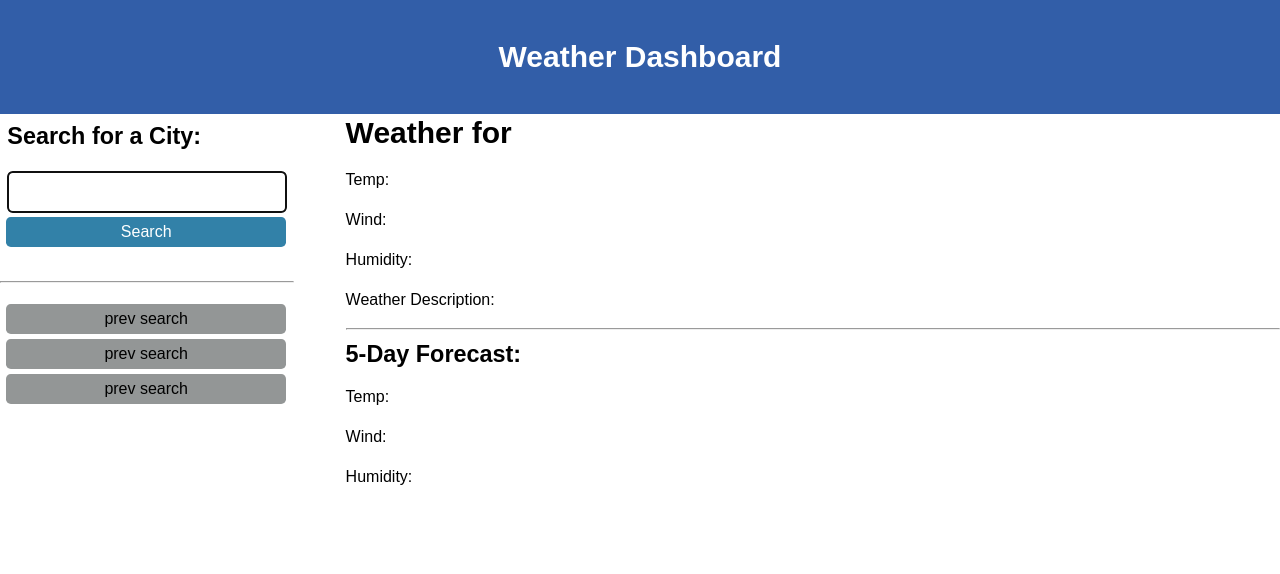
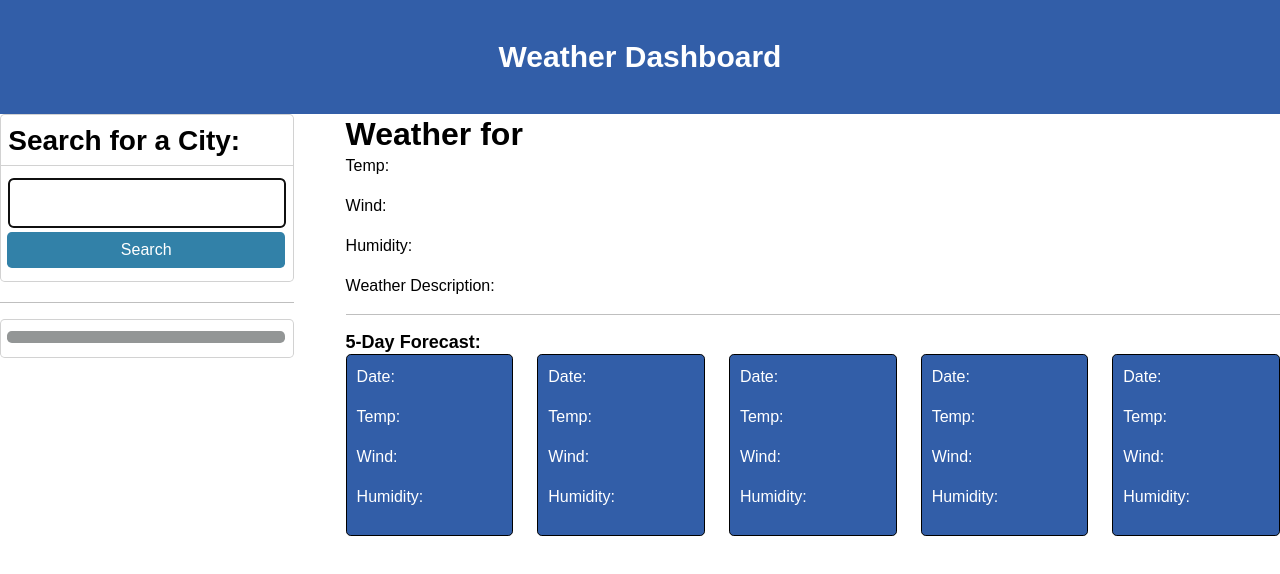
Before and after one commit to jaschmidt22/weather-dashboard, a plain HTML site: page index.html in a window 1280 px wide. Drawn offline with nearby package versions, Linux system fonts and the light colour scheme.

Commit message:
added rows and columns and more functions

```diff
--- a/assets/script.js
+++ b/assets/script.js
@@ -1,14 +1,51 @@
 
 
 var cityName = "";
+//store prev searched cities
+var previouslySearchedCities = JSON.parse(localStorage.getItem("previouslySearchedCities")) || [];
 
-// Add an event listener for the form submission
+var savedCities = localStorage.getItem("previouslySearchedCities");  //load prev searches from local storage
+if (savedCities) {
+    previouslySearchedCities = JSON.parse(savedCities);
+}
 
+// Function to save list of previously searched cities to local storage
+function saveCitiesToLocalStorage() {
+    localStorage.setItem("previouslySearchedCities", JSON.stringify(previouslySearchedCities));
+}
+
+function addCityToPreviouslySearched(cityName) {
+    previouslySearchedCities.push(cityName);
+    saveCitiesToLocalStorage();
+    updatePreviouslySearchedButtons();
+}
+
+//function to update HTML with buttons of previous searches
+function updatePreviouslySearchedButtons() {
+    var previousSearchesContainer = document.getElementById("previous-searches");
+    previousSearchesContainer.innerHTML = "";
+
+    previouslySearchedCities.forEach(function (cityName) {
+        var button = document.createElement("button");
+        button.textContent = cityName;
+        button.classList.add("btn-prev");
+        button.addEventListener("click", function () {
+            getLatLong(cityName);   //when button is clicked fetch weather info
+        });
+        previousSearchesContainer.appendChild(button);
+    });
+}
+
+addCityToPreviouslySearched(cityName);
+    console.log(cityName);
+
+//event listener for the form submission
 document.getElementById("city-form").addEventListener("submit", function (event) {
     event.preventDefault(); // Prevent the form from submitting
     cityName = document.getElementById("cityname").value;
     getLatLong(cityName); // Call a function to fetch lat and long
 });
+
 
 function getLatLong(cityName) {
     var queryURL = `https://api.openweathermap.org/geo/1.0/direct?q=${cityName}&appid=a749e0f3c96ca48cd42ff8ccf52c401a`;
@@ -24,11 +61,11 @@ function getLatLong(cityName) {
             getWeatherData(lat, lon);
         })
         .catch(function (error) {
-            console.log("Error: " + error);
+            console.log("Error: " + error);      //log any error
         });
 }
 function getWeatherData(lat, lon) {
-    var weatherAPIKey = "a749e0f3c96ca48cd42ff8ccf52c401a"; // Replace with your OpenWeatherMap API key
+    var weatherAPIKey = "a749e0f3c96ca48cd42ff8ccf52c401a"; //API key
 
     // Construct the URL for fetching weather data
     var weatherURL = `https://api.openweathermap.org/data/2.5/weather?lat=${lat}&lon=${lon}&appid=${weatherAPIKey}&units=imperial`;
@@ -43,15 +80,15 @@ function getWeatherData(lat, lon) {
             displayWeatherData(data);
         })
         .catch(function (error) {
-            console.log("Error fetching weather data: " + error);
+            console.log("Error fetching weather data: " + error);    //log any error
         });
 }
 
-function displayWeatherData(data, forecastData) {
+function displayWeatherData(data) {
     // Extract and display relevant weather information
     var cityName = data.name;
     var now = dayjs().format('MM/D/YY');
-   //console.log(now.format());
+    console.log(now);
     var temperatureFahrenheit = data.main.temp;
     var humidity = data.main.humidity;
     var windSpeed = data.wind.speed;
@@ -72,21 +109,59 @@ document.getElementById("city-form").addEventListener("submit", function (event)
     getLatLong(cityName);
 })
 
-//display 5 day forecast
-var forecastContainer = document.getElementById("forecast-container");
-forecastContainer.innerHTML = "";  //clear previous forecast info
+//get 5 day forecast
+function getFiveDayForecast(lat, lon) {
+    var weatherAPIKey = "a749e0f3c96ca48cd42ff8ccf52c401a";
+
+    var forecastURL= `https://api.openweathermap.org/data/2.5/forecast?lat=${lat}&lon=${lon}&appid=${weatherAPIKey}&units=imperial`;
 
 
-for (var i = 1; i <= 5; i++) {
-    var forecastItem = forecastData[i];
-    var forecastDate = dayjs.unix(forecastItem.dt).format('MM/D/YY');
-    var forecastTemperatureFahrenheit = forecastItem.main.temp;
-    var forecastWindSpeed = forecastItem.wind.speed;
-    var forecastHumidity = forecastItem.main.humidity;
-    var forecastWeatherDescription = forecastItem.weather[0].description;
+    // fetch 5 day forecast
+    fetch(forecastURL)
+        .then(function (response) {
+            return response.json();
+        })
+        .then(function (data) {
+            displayFiveDayForecast(forecastData);
+        })
+        .catch(function (error) {
+            console.loge("error fetching 5 day forecast data:" + error);   //log any errors
+        });
+    }
+function displayFiveDayForecast(forecastData) {   //function to display 5 day forecast
+    for (var i = 0; i < 5; i++) {
+        var forecastItem = forecastData[i];
+        var dateID = "forecast-date-" + i;
+        var tempID = "forecast-temperature-fahrenheit-" + i;
+        var windID = "forecast-wind-speed-" + i;
+        var humidityID = "forecast-humidity-" + i;
 
-forecastContainer.appendChild(forecastData);
+        var forecastDate = dayjs.unix(forecastItem.dt).format('MM/D/YY');
+        var forecastTemperatureFahrenheit = forecastItem.main.temp;
+        var forecastWindSpeed = forecastItem.wind.speed;
+        var forecastHumidity = forecastItem.main.humidity;
+
+        //update HTML elements with forecast data
+        document.getElementById(dateID).textContext = "Date: " + forecastDate;
+        document.getElementById(tempID).textContent = "Temp: " + forecastTemperatureFahrenheit + "°F";
+        document.getElementById(windID).textContent = "Wind: " +  forecastWindSpeed + " MPH";
+        document.getElementById(humidityID).textContent = "Humidity:" + forecastHumidity + "%";
+    }
 }
+
+
+
+
+
+
+
+
+
+    //var forecastWeatherDescription = forecastItem.weather[0].description;
+
+//forecastContainer.appendChild(forecastData);
+
+//add city to list of previous searches
 
 
 //event listener for click city search
--- a/assets/style.css
+++ b/assets/style.css
@@ -1,22 +1,14 @@
-:root {
-    --primary: white;
-    --secondary: #3281a8;
-    --tertiary: #939696;
-    --light-dark: #325ea8;
-    --dark: black;
-    --border-radius: 0.3rem;
-  }
 
   * {
     box-sizing: border-box;
   }
 
   body {
-    background-color: var(--primary);
+    background-color: white;
     margin: 0;
     padding: 0;
     font-family: Arial, Helvetica, sans-serif;
-    color: var(--dark);
+    color: black;
     line-height: 1.5;
     font-size: 20px;
   }
@@ -29,7 +21,7 @@
   h6 {
     font-weight: 700;
     margin: 0;
-    color: var(--dark);
+    color: black;
     line-height: 1.25;
   }
 
@@ -49,17 +41,17 @@
     width: 100%;
     display: block;
     margin: 5px 0;
-    border-radius: var(--border-radius);
-    color: var(--primary);
+    border-radius: 0.3rem;
+    color: white;
     border: none;
     outline: none;
-    background-color: var(--secondary);
+    background-color: #3281a8;
     transform: translate(-1px, -1px);
   }
 
   .btn:hover {
-    color: var(--primary);
-    background-color: var(--tertiary);
+    color: white;
+    background-color: #939696;
     transform: translate(0, 0);
   }
 
@@ -74,24 +66,41 @@
     width: 100%;
     display: block;
     margin: 5px 0;
-    border-radius: var(--border-radius);
-    color: var(--dark);
+    border-radius: 0.3rem;
+    color: black;
     border: none;
     outline: none;
-    background-color: var(--tertiary);
+    background-color: #939696;
     transform: translate(-1px, -1px);
 }
 
-.btn-prev:hover {
-    color: var(--dark);
-    background-color: var(--primary);
+  .btn-prev:hover {
+    color: black;
+    background-color: white;
     transform: translate(0, 0);
 }
 
+  .forecast-container {
+    font-size: 18px;
+  }
+
+  .row {
+    font-size: 10px;
+  }
+
+  .forecast-item {
+    background-color: #325ea8;
+    color: white;
+    border: 1px solid black;
+    border-radius: 0.3rem;
+    padding: 10px;
+
+  }
+
   .hero {
     padding: 3% 4%;
-    background-color: var(--light-dark);
-    color: var(--primary);
+    background-color: #325ea8;
+    color: white;
   }
 
   .hero p {
@@ -101,8 +110,8 @@
   .app-title {
     font-size: 30px;
     text-align: center;
-    background-color: var(--light-dark);
-    color: var(--primary);
+    background-color: #325ea8;
+    color: white;
     padding: 0 10px
 
   }
@@ -115,21 +124,21 @@
   .list-item {
     margin-bottom: 10px;
     padding: 1.5%;
-    border-radius: var(--border-radius);
-    background-color: var(--light-dark);
-    color: var(--primary);
+    border-radius: 0.3rem;
+    background-color: #325ea8;
+    color: white;
     text-decoration: none;
   }
 
   .list-item:hover {
-    background-color: var(--dark);
+    background-color: black;
   }
 
   .status-icon {
     padding: 2px 5px;
     margin: 0 5px;
-    background-color: rgba(255, 255, 255, 1);
-    border-radius: var(--border-radius);
+    background-color: white;
+    border-radius: 0.3rem;
   }
 
   .icon-danger {
@@ -143,12 +152,12 @@
   /* CARDS */
   .card {
     margin: 0 0 20px 0;
-    border-radius: var(--border-radius);
+    border-radius: 0.3rem;
   }
 
   .card-header {
-    color: var(--dark);
-    background-color: var(--primary);
+    color: black;
+    background-color: white;
     padding: 2.5%;
     border-radius: calc(0.18rem - 1px) calc(0.18rem - 1px) 0 0;
   }
@@ -174,8 +183,8 @@
     padding: 3%;
     margin: 5px 0;
     font-size: 1.2rem;
-    border: 2px solid var(--dark);
-    border-radius: var(--border-radius);
+    border: 2px solid black;
+    border-radius: 0.3rem;
   }
 
   /* HEIGHT / WIDTH UTILS */
--- a/index.html
+++ b/index.html
@@ -7,6 +7,7 @@
   <meta http-equiv="X-UA-Compatible" content="ie=edge">
   <script src="https://cdn.jsdelivr.net/npm/dayjs@1.11.10/dayjs.min.js"></script>
   <link href="https://fonts.googleapis.com/css?family=IBM+Plex+Sans:400,400i,700&display=swap" rel="stylesheet">
+  <link href="https://cdn.jsdelivr.net/npm/bootstrap@5.3.2/dist/css/bootstrap.min.css" rel="stylesheet" integrity="sha384-T3c6CoIi6uLrA9TneNEoa7RxnatzjcDSCmG1MXxSR1GAsXEV/Dwwykc2MPK8M2HN" crossorigin="anonymous">
   <link rel="stylesheet" href="https://cdnjs.cloudflare.com/ajax/libs/font-awesome/5.11.2/css/all.min.css">
   <link rel="stylesheet" href="./assets/style.css" />
   <title>Weather Dashboard</title>
@@ -29,9 +30,9 @@
       <hr>
       <div class="card">
         <div id="previous-searches" class="card-body">
-          <button class="btn-prev">prev search</button>
-          <button class="btn-prev">prev search</button>
-          <button class="btn-prev">prev search</button>
+          <button class="btn-prev"></button>
+          <button class="btn-prev"></button>
+          <button class="btn-prev"></button>
         </div>
       </div>
     </div>
@@ -45,16 +46,51 @@
         <p>Weather Description: <span id="weather-description"></span></p>
       </div>
       <hr>
-      <div class="col-12 col-md-3"></div>
-    <h3 class="forecast-container">5-Day Forecast:</h3>
-        <p> <span id="forecast-date"></span></p>
-        <p> <span id="forecast-temperature-fahrenheit">Temp:</span></p>
-        <p> <span id="forecast-wind-speed">Wind:</span></p>
-        <p> <span id="forecast-humidity">Humidity:</span></p>
-     </div>
-</main>
-
-  <script src="./assets/script.js"></script>
+    <h4 class="forecast-container">5-Day Forecast:</h4>
+    <div class="row">
+      <div class="col">
+        <div class="forecast-item">
+          <p> <span id="forecast-date-1">Date:</span></p>
+          <p> <span id="forecast-temperature-fahrenheit-1">Temp:</span></p>
+          <p> <span id="forecast-wind-speed-1">Wind:</span></p>
+          <p> <span id="forecast-humidity-1">Humidity:</span></p>
+       </div>
+    </div>
+    <div class="col">
+      <div class="forecast-item">
+        <p> <span id="forecast-date-2">Date:</span></p>
+        <p> <span id="forecast-temperature-fahrenheit-2">Temp:</span></p>
+        <p> <span id="forecast-wind-speed-2">Wind:</span></p>
+        <p> <span id="forecast-humidity-2">Humidity:</span></p>
+      </div>
+    </div>
+  <div class="col">
+    <div class="forecast-item">
+        <p> <span id="forecast-date-3">Date:</span></p>
+        <p> <span id="forecast-temperature-fahrenheit-3">Temp:</span></p>
+        <p> <span id="forecast-wind-speed-3">Wind:</span></p>
+        <p> <span id="forecast-humidity-3">Humidity:</span></p>
+    </div>
+ </div>
+<div class="col">
+    <div class="forecast-item">
+        <p> <span id="forecast-date-4">Date:</span></p>
+        <p> <span id="forecast-temperature-fahrenheit-4">Temp:</span></p>
+        <p> <span id="forecast-wind-speed-4">Wind:</span></p>
+        <p> <span id="forecast-humidity-4">Humidity:</span></p>
+    </div>
+</div>
+<div class="col">
+    <div class="forecast-item">
+        <p> <span id="forecast-date-5">Date:</span></p>
+        <p> <span id="forecast-temperature-fahrenheit-5">Temp:</span></p>
+        <p> <span id="forecast-wind-speed-5">Wind:</span></p>
+        <p> <span id="forecast-humidity-5">Humidity:</span></p>
+    </div>
+  </div>
+</div>
+</div>
+<script src="./assets/script.js"></script>
 
 </body>
 
```
